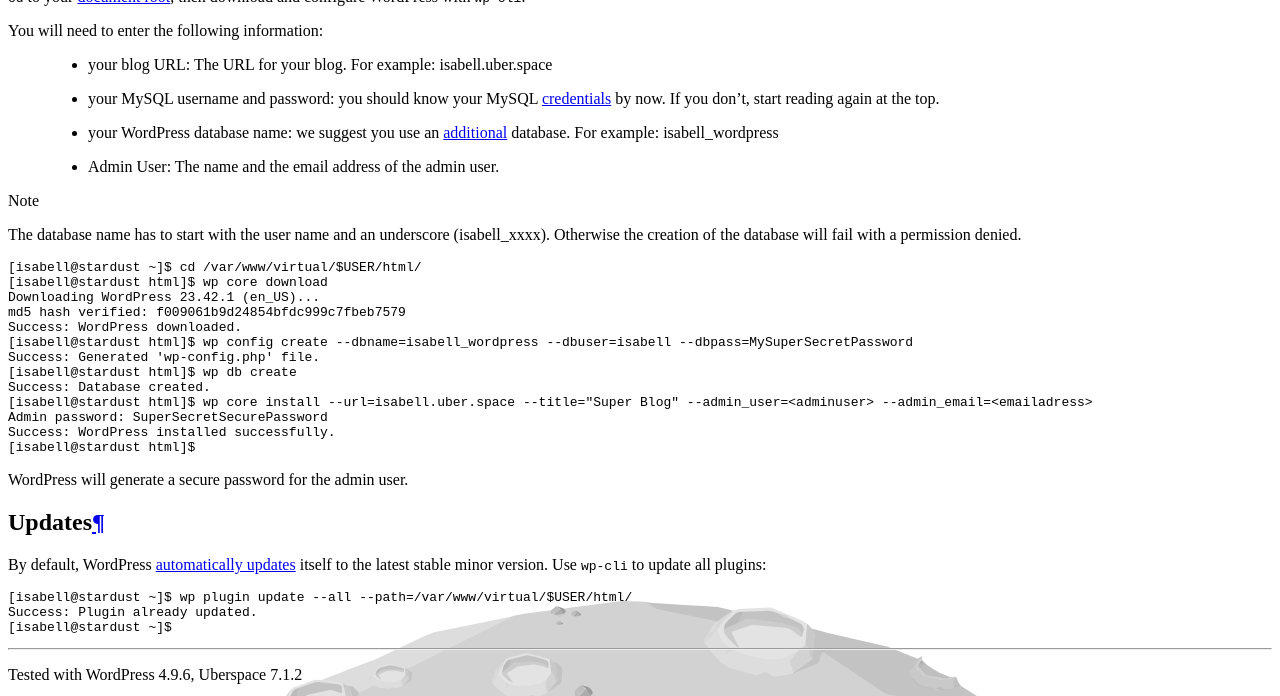
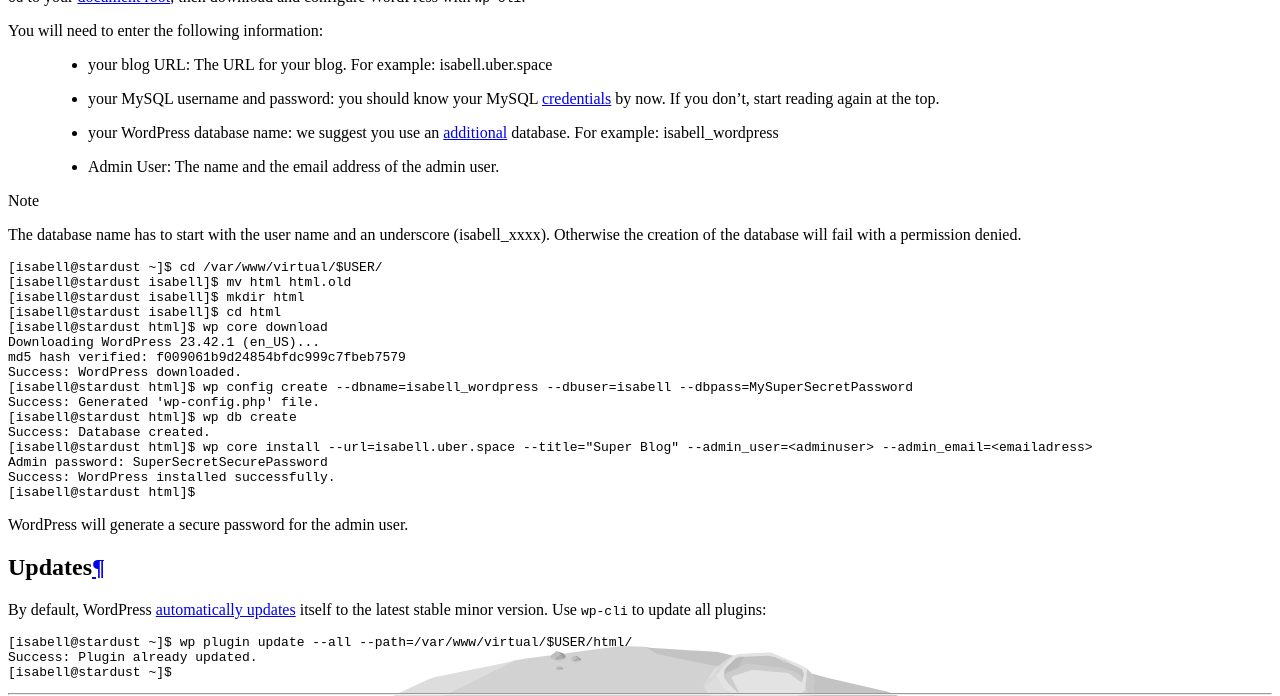
Before and after one commit to Uberspace/lab, a Sphinx documentation site: the page built from source/guide_wordpress.rst, in a window 1280 px wide and 900 px high, scrolled down 4503 px, cut to the strip 0-696 px from the top of the window. Built offline with Sphinx 7.4.7 and the Read the Docs theme 2.0.0, drawn with Linux system fonts in a browser that asks for light colours.

Commit message:
do not assume ~/html to be empty, it will contain an explanatory index.html in future releases

```diff
--- a/source/guide_wordpress.rst
+++ b/source/guide_wordpress.rst
@@ -65,7 +65,10 @@
 .. code-block:: console
  :emphasize-lines: 1,6,10
 
- [isabell@stardust ~]$ cd /var/www/virtual/$USER/html/
+ [isabell@stardust ~]$ cd /var/www/virtual/$USER/
+ [isabell@stardust isabell]$ mv html html.old
+ [isabell@stardust isabell]$ mkdir html
+ [isabell@stardust isabell]$ cd html
  [isabell@stardust html]$ wp core download
  Downloading WordPress 23.42.1 (en_US)...
  md5 hash verified: f009061b9d24854bfdc999c7fbeb7579
```
